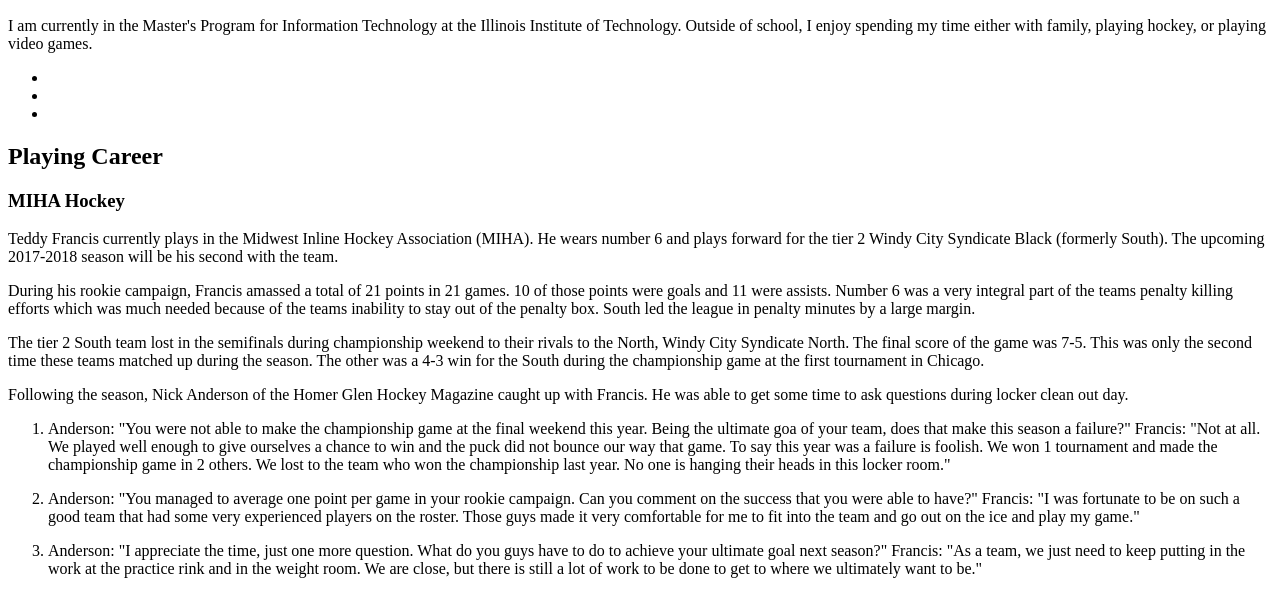
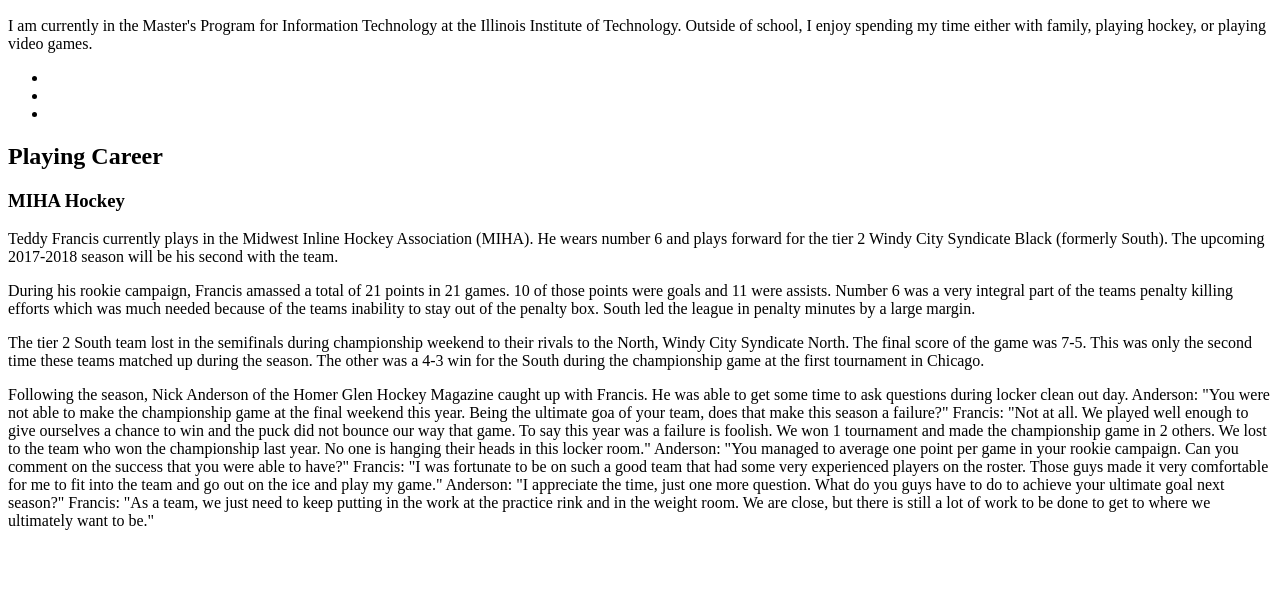
Before and after one commit to TeddyFrancis/itmd-361-project-1, a plain HTML site: page page-2.html in a window 1280 px wide. Shown: the part 50-666 px from the top of the page. Drawn offline with Linux system fonts and the light colour scheme.

Commit message:
Forgot to check by validator and linter before last commit, changed necessary semantic errors

```diff
--- a/page-2.html
+++ b/page-2.html
@@ -22,13 +22,13 @@
       </nav>
     </header>
   </section>
-</body>
+
 
 <main id="content">
-  <section class="main page">
+  <article class="main page">
     <h2>Playing Career</h2>
+      <article>
         <h3>MIHA Hockey</h3>
-        <article class="Miha">
           <p>
             Teddy Francis currently plays in the Midwest Inline Hockey
             Association (MIHA). He wears number 6 and plays forward for the
@@ -55,10 +55,7 @@
             Following the season, Nick Anderson of the Homer Glen Hockey
             Magazine caught up with Francis. He was able to get some time to ask
             questions during locker clean out day.
-            <article class="interview">
-              <ol>
-                <li>
-                  <p>
+
                   Anderson: "You were not able to make the championship game at
                   the final weekend this year. Being the ultimate goa of your
                   team, does that make this season a failure?"
@@ -68,10 +65,7 @@
                   and made the championship game in 2 others. We lost to the
                   team who won the championship last year. No one is hanging
                   their heads in this locker room."
-                  </p>
-                </li>
-                <li>
-                  <p>
+
                   Anderson: "You managed to average one point per game in your
                   rookie campaign. Can you comment on the success that you
                   were able to have?"
@@ -79,10 +73,7 @@
                   had some very experienced players on the roster. Those guys
                   made it very comfortable for me to fit into the team and
                   go out on the ice and play my game."
-                  </p>
-                </li>
-                <li>
-                  <p>
+
                   Anderson: "I appreciate the time, just one more question.
                   What do you guys have to do to achieve your ultimate goal
                   next season?"
@@ -91,8 +82,8 @@
                   there is still a lot of work to be done to get to where we
                   ultimately want to be."
           </p>
-                </li>
-              </ol>
       </article>
-          </p>
+  </article>
+</main>
+</body>
 </html>
```
Lines whose indentation alone changed are shown as unchanged.
